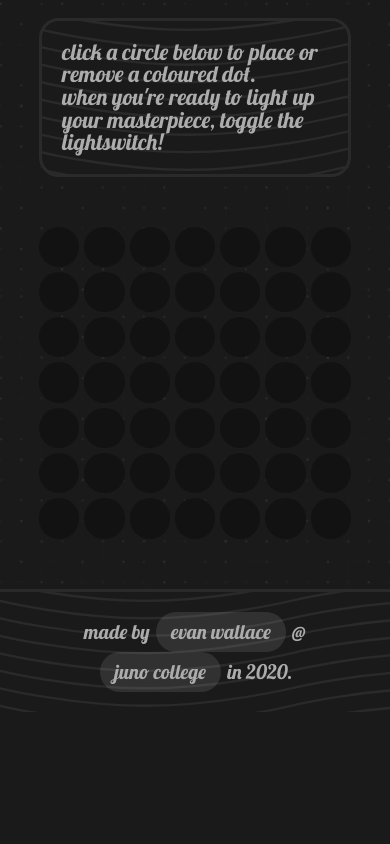
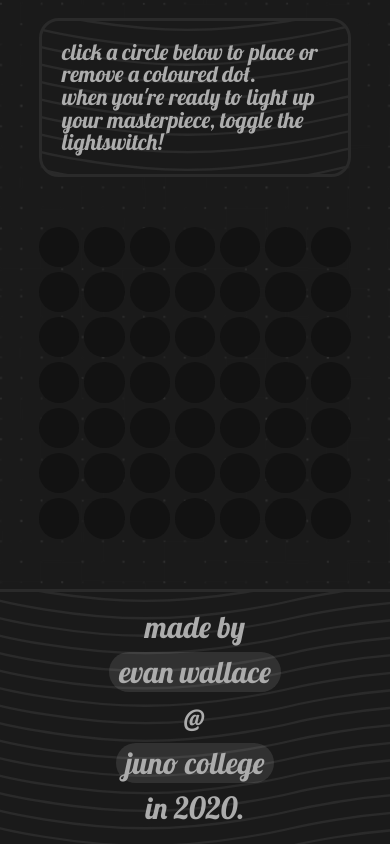
Before and after one commit to epwallace/evan-wallace-project-three, a plain HTML site: page index.html in a window 390 px wide. Shown: the part 551-1395 px from the top of the page. Before the commit the page ends 1263 px from the top, so only its background shows below. Drawn offline with nearby package versions, Linux system fonts and the light colour scheme.

Commit message:
add media query for footer text

```diff
--- a/styles/sass/style.scss
+++ b/styles/sass/style.scss
@@ -224,3 +224,21 @@ footer {
         text-align: left;
     }
 }
+
+@media (max-width: 480px) {
+    /* switch footer text to column layout */
+    footer {
+        .panelText {
+            font-size: 1.9rem;
+            text-align: center;
+        }
+
+        a {
+            display: block;
+            width: max-content;
+            padding: 5px 10px;
+            margin: 10px auto;
+        }
+
+    }
+}
```
Also changed, not shown: styles/style.css.
